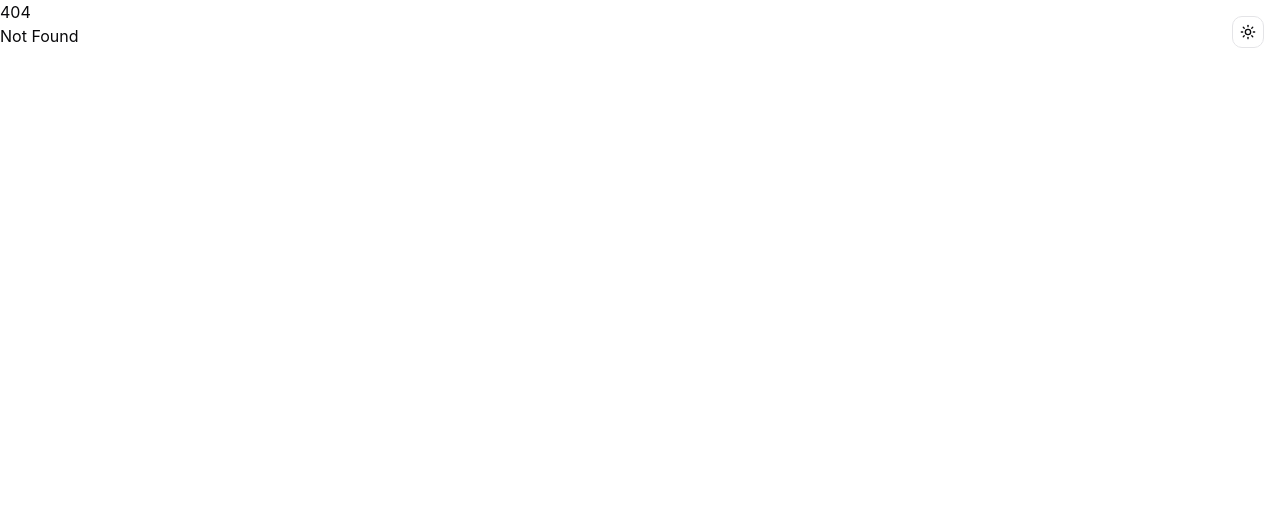
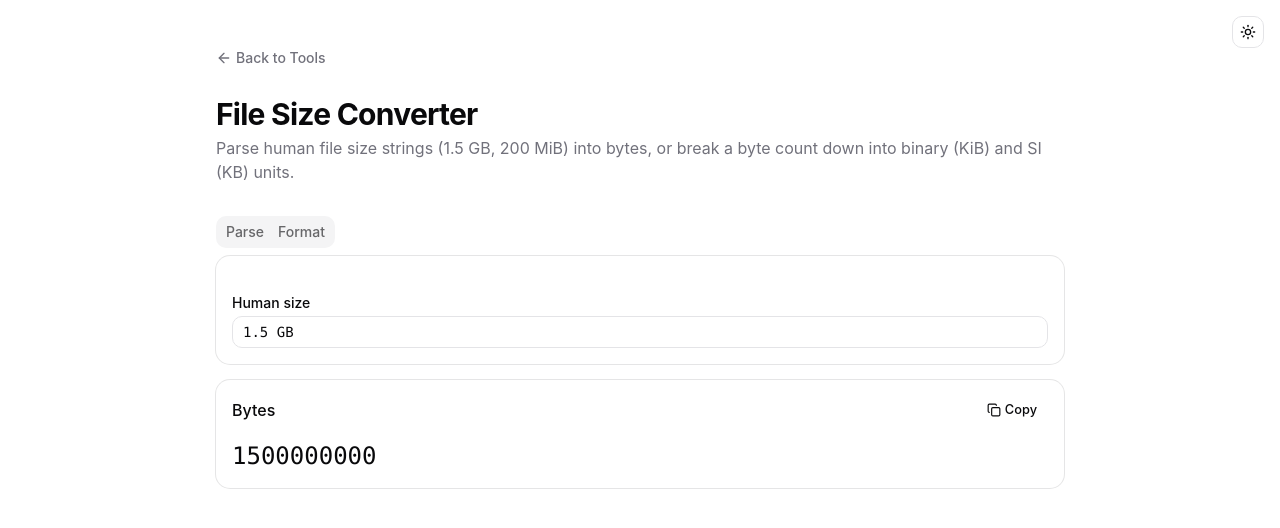
Before and after one commit to orykr/tool.ory.kr, a SvelteKit app in the folder frontend/: page /filesize in a window 1280 px wide. Before the commit this address had no page. Shown: the top 528 px of the page. Built offline with nearby package versions, Linux system fonts and the light colour scheme.

Commit message:
feat(filesize): add file size parser and binary/SI formatter

```diff
--- a/frontend/src/routes/+page.svelte
+++ b/frontend/src/routes/+page.svelte
@@ -881,6 +881,11 @@
 			href: "/ansi-decode",
 			title: "ANSI Escape Decoder",
 			description: "Render terminal output with SGR colors or strip ANSI codes."
+		},
+		{
+			href: "/filesize",
+			title: "File Size Converter",
+			description: "Parse human file sizes and break bytes into KiB/KB units."
 		}
 	];
 </script>
--- /dev/null
+++ b/frontend/src/routes/filesize/+page.svelte
@@ -0,0 +1,215 @@
+<script lang="ts">
+	import * as Card from "$lib/components/ui/card/index.js";
+	import * as Tabs from "$lib/components/ui/tabs/index.js";
+	import { Input } from "$lib/components/ui/input/index.js";
+	import { Label } from "$lib/components/ui/label/index.js";
+	import ArrowLeft from "@lucide/svelte/icons/arrow-left";
+	import Copy from "@lucide/svelte/icons/copy";
+	import Check from "@lucide/svelte/icons/check";
+	import { Button } from "$lib/components/ui/button/index.js";
+
+	const BIN_UNITS: Array<[string, bigint]> = [
+		["B", 1n],
+		["KiB", 1024n],
+		["MiB", 1024n ** 2n],
+		["GiB", 1024n ** 3n],
+		["TiB", 1024n ** 4n],
+		["PiB", 1024n ** 5n],
+		["EiB", 1024n ** 6n]
+	];
+
+	const SI_UNITS: Array<[string, bigint]> = [
+		["B", 1n],
+		["KB", 1000n],
+		["MB", 1000n ** 2n],
+		["GB", 1000n ** 3n],
+		["TB", 1000n ** 4n],
+		["PB", 1000n ** 5n],
+		["EB", 1000n ** 6n]
+	];
+
+	function unitMap(): Map<string, bigint> {
+		const m = new Map<string, bigint>();
+		for (const [u, v] of BIN_UNITS) m.set(u.toLowerCase(), v);
+		for (const [u, v] of SI_UNITS) m.set(u.toLowerCase(), v);
+		m.set("k", 1024n);
+		m.set("kb", 1000n);
+		m.set("m", 1024n ** 2n);
+		m.set("g", 1024n ** 3n);
+		m.set("t", 1024n ** 4n);
+		return m;
+	}
+
+	const UNITS = unitMap();
+
+	function parseSize(input: string): bigint {
+		const trimmed = input.trim();
+		if (!trimmed) throw new Error("Empty input.");
+		const m = trimmed.match(/^([0-9]+(?:\.[0-9]+)?|\.[0-9]+)\s*([A-Za-z]+)?$/);
+		if (!m) throw new Error("Format: number + unit (e.g. 1.5 GB).");
+		const num = m[1];
+		const unit = (m[2] ?? "B").toLowerCase();
+		const factor = UNITS.get(unit);
+		if (factor === undefined) throw new Error(`Unknown unit: ${m[2]}`);
+		const dot = num.indexOf(".");
+		if (dot < 0) {
+			return BigInt(num) * factor;
+		}
+		const intPart = num.slice(0, dot);
+		const fracPart = num.slice(dot + 1);
+		const intBig = BigInt(intPart || "0");
+		const fracBig = BigInt(fracPart || "0");
+		const fracDen = 10n ** BigInt(fracPart.length);
+		return intBig * factor + (fracBig * factor) / fracDen;
+	}
+
+	function formatBigBytes(bytes: bigint, table: Array<[string, bigint]>): Array<{ unit: string; value: string }> {
+		const out: Array<{ unit: string; value: string }> = [];
+		for (const [unit, factor] of table) {
+			if (factor === 1n) {
+				out.push({ unit, value: bytes.toString() });
+				continue;
+			}
+			const whole = bytes / factor;
+			const remainder = bytes % factor;
+			const scale = 1000000n;
+			const fraction = (remainder * scale) / factor;
+			const fracStr = fraction.toString().padStart(6, "0").replace(/0+$/, "");
+			const value = fracStr ? `${whole.toString()}.${fracStr}` : whole.toString();
+			out.push({ unit, value });
+		}
+		return out;
+	}
+
+	let humanInput = $state("1.5 GB");
+	let bytesInput = $state("1500000000");
+
+	let parsed = $derived.by(() => {
+		try {
+			return { ok: true as const, bytes: parseSize(humanInput) };
+		} catch (e) {
+			return { ok: false as const, error: (e as Error).message };
+		}
+	});
+
+	let formatted = $derived.by(() => {
+		try {
+			const trimmed = bytesInput.trim();
+			if (!trimmed) throw new Error("Empty input.");
+			if (!/^\d+$/.test(trimmed)) throw new Error("Must be an integer number of bytes.");
+			const big = BigInt(trimmed);
+			return {
+				ok: true as const,
+				binary: formatBigBytes(big, BIN_UNITS),
+				si: formatBigBytes(big, SI_UNITS)
+			};
+		} catch (e) {
+			return { ok: false as const, error: (e as Error).message };
+		}
+	});
+
+	let copied = $state<string | null>(null);
+	async function copy(text: string) {
+		await navigator.clipboard.writeText(text);
+		copied = text;
+		setTimeout(() => (copied = null), 1200);
+	}
+</script>
+
+<main class="container mx-auto max-w-4xl px-6 py-12">
+	<nav class="mb-6">
+		<a href="/" class="text-muted-foreground hover:text-foreground inline-flex items-center gap-1 text-sm font-medium transition-colors">
+			<ArrowLeft class="h-4 w-4" />
+			Back to Tools
+		</a>
+	</nav>
+
+	<header class="mb-8">
+		<h1 class="text-3xl font-bold tracking-tight">File Size Converter</h1>
+		<p class="text-muted-foreground mt-1">
+			Parse human file size strings (1.5 GB, 200 MiB) into bytes, or break a byte count down into binary (KiB) and SI (KB) units.
+		</p>
+	</header>
+
+	<Tabs.Root value="parse">
+		<Tabs.List>
+			<Tabs.Trigger value="parse">Parse</Tabs.Trigger>
+			<Tabs.Trigger value="format">Format</Tabs.Trigger>
+		</Tabs.List>
+
+		<Tabs.Content value="parse">
+			<Card.Root class="mb-4">
+				<Card.Content class="space-y-1.5 pt-6">
+					<Label for="hi">Human size</Label>
+					<Input id="hi" bind:value={humanInput} class="font-mono" placeholder="e.g. 1.5 GB or 200 MiB" />
+				</Card.Content>
+			</Card.Root>
+
+			<Card.Root>
+				<Card.Header class="flex flex-row items-center justify-between">
+					<Card.Title class="text-base">Bytes</Card.Title>
+					{#if parsed.ok}
+						<Button variant="ghost" size="sm" onclick={() => copy(parsed.bytes.toString())}>
+							{#if copied === parsed.bytes.toString()}<Check />Copied{:else}<Copy />Copy{/if}
+						</Button>
+					{/if}
+				</Card.Header>
+				<Card.Content>
+					{#if parsed.ok}
+						<p class="font-mono text-2xl">{parsed.bytes.toString()}</p>
+					{:else}
+						<div class="text-destructive border-destructive/50 bg-destructive/10 rounded-md border p-3 text-sm">
+							{parsed.error}
+						</div>
+					{/if}
+				</Card.Content>
+			</Card.Root>
+		</Tabs.Content>
+
+		<Tabs.Content value="format">
+			<Card.Root class="mb-4">
+				<Card.Content class="space-y-1.5 pt-6">
+					<Label for="bi">Bytes</Label>
+					<Input id="bi" bind:value={bytesInput} class="font-mono" />
+				</Card.Content>
+			</Card.Root>
+
+			{#if formatted.ok}
+				<div class="grid gap-4 md:grid-cols-2">
+					<Card.Root>
+						<Card.Header><Card.Title class="text-base">Binary (1024-based)</Card.Title></Card.Header>
+						<Card.Content>
+							<dl class="grid grid-cols-[auto_1fr_auto] items-center gap-x-3 gap-y-1 font-mono text-sm">
+								{#each formatted.binary as row, i (i + row.unit)}
+									<dt class="text-muted-foreground">{row.unit}</dt>
+									<dd class="text-right">{row.value}</dd>
+									<Button variant="ghost" size="sm" onclick={() => copy(`${row.value} ${row.unit}`)}>
+										{#if copied === `${row.value} ${row.unit}`}<Check class="h-3 w-3" />{:else}<Copy class="h-3 w-3" />{/if}
+									</Button>
+								{/each}
+							</dl>
+						</Card.Content>
+					</Card.Root>
+					<Card.Root>
+						<Card.Header><Card.Title class="text-base">SI (1000-based)</Card.Title></Card.Header>
+						<Card.Content>
+							<dl class="grid grid-cols-[auto_1fr_auto] items-center gap-x-3 gap-y-1 font-mono text-sm">
+								{#each formatted.si as row, i (i + row.unit)}
+									<dt class="text-muted-foreground">{row.unit}</dt>
+									<dd class="text-right">{row.value}</dd>
+									<Button variant="ghost" size="sm" onclick={() => copy(`${row.value} ${row.unit}`)}>
+										{#if copied === `${row.value} ${row.unit}`}<Check class="h-3 w-3" />{:else}<Copy class="h-3 w-3" />{/if}
+									</Button>
+								{/each}
+							</dl>
+						</Card.Content>
+					</Card.Root>
+				</div>
+			{:else}
+				<div class="text-destructive border-destructive/50 bg-destructive/10 rounded-md border p-3 text-sm">
+					{formatted.error}
+				</div>
+			{/if}
+		</Tabs.Content>
+	</Tabs.Root>
+</main>
```
